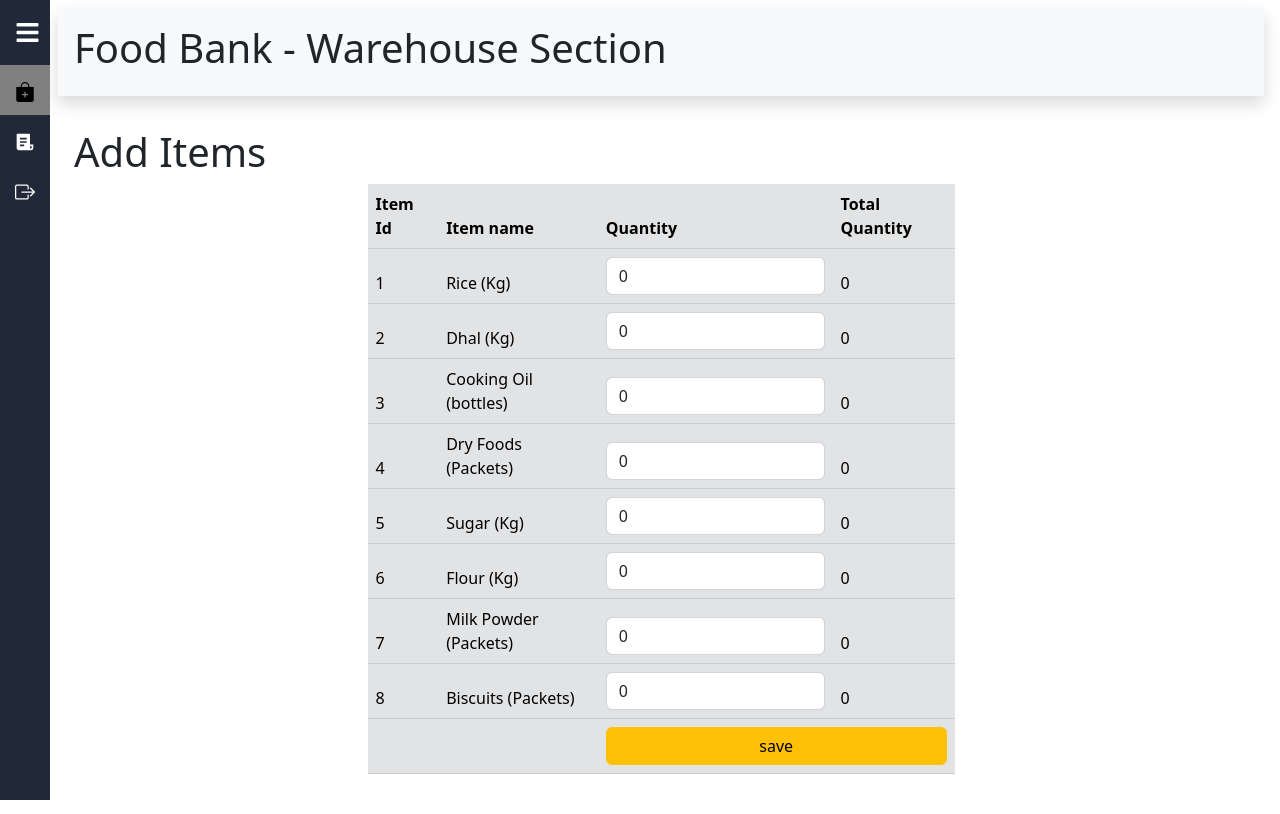
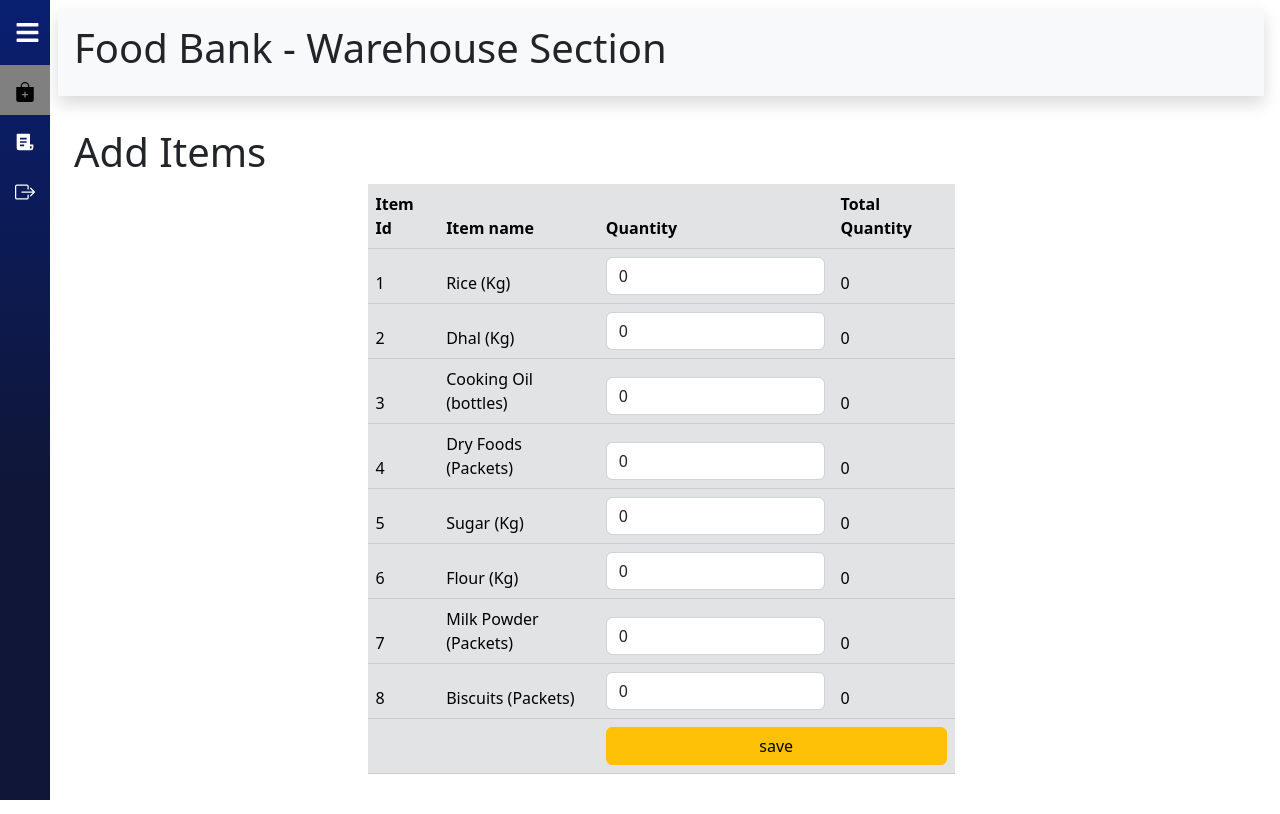
Before and after one commit to Shalinda99/FoodBank-Admin, a React (Create React App) app: page /AddItems in a window 1280 px wide. Built offline with nearby package versions, Linux system fonts and the light colour scheme; no server answers; the HTML template or start-up script is replaced by a standard one.

Commit message:
color change

```diff
--- a/src/AdminSection/AdminNavBar.css
+++ b/src/AdminSection/AdminNavBar.css
@@ -15,7 +15,8 @@ main{
 
 }
 .sidebar{
-    background: #212938;
+    background: rgb(15,22,56);
+    background: linear-gradient(0deg, rgba(15,22,56,1) 40%, rgba(9,31,112,1) 100%);
     color: #fff;
     height: 100vh;
     width: 250px;
--- a/src/PackingSection/PackingNavBar.css
+++ b/src/PackingSection/PackingNavBar.css
@@ -17,8 +17,8 @@ main{
 .sidebar{
     /* background: #212938; */
     /* background: rgb(15,22,56); */
-    background: linear-gradient(0deg, rgba(15,22,56,1) 40%, rgba(9,31,112,1) 100%);
-    color: #fff;
+    background: rgb(15,22,56);
+    background: linear-gradient(0deg, rgba(15,22,56,1) 40%, rgba(9,31,112,1) 100%);    color: #fff;
     height: 100vh;
     width: 250px;
     transition: all 0.5s;
```
